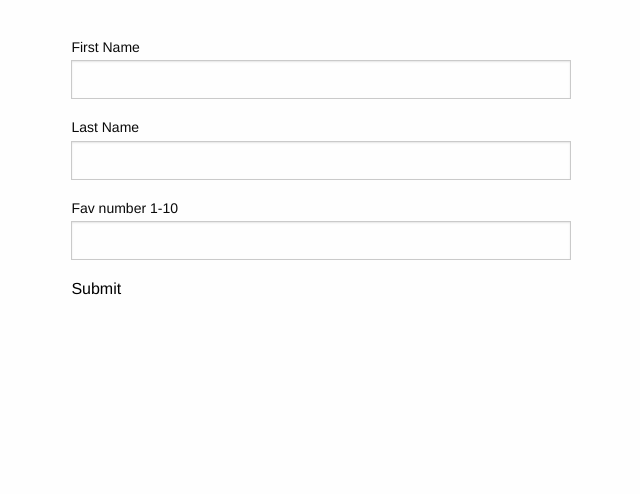
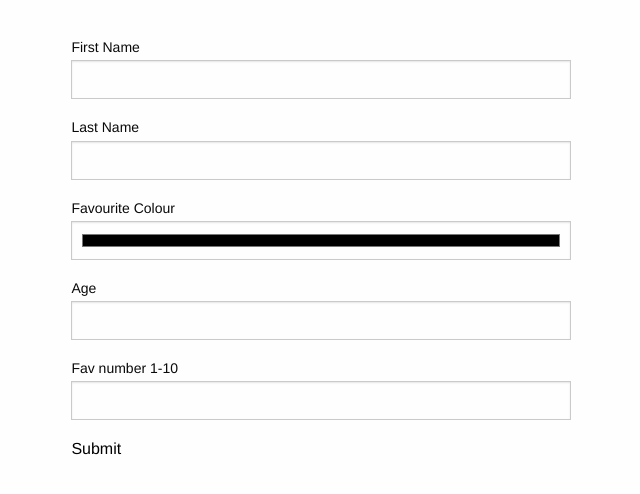
Before and after one commit to bevyip/people-factory, a plain HTML site: page index.html in a window 1280 px wide. Shown: the part 118-612 px from the top of the page, without its empty margins (7-647 px from the left). Drawn offline with nearby package versions, Linux system fonts and the light colour scheme.

Commit message:
Added more form elements

```diff
--- a/index.html
+++ b/index.html
@@ -23,6 +23,14 @@
             <input type='text' name='personLastName'>
           </p>
           <p>
+            <label for="favouriteColour">Favourite Colour</label>
+            <input type="color" name="favouriteColour">
+          </p>
+          <p>
+            <label for "age">Age</label>
+            <input type="number" name="age">
+          </p>
+          <p>
             <label for='col'>Fav number 1-10</label>
             <input type='text' name='col'>
           </p>
```
